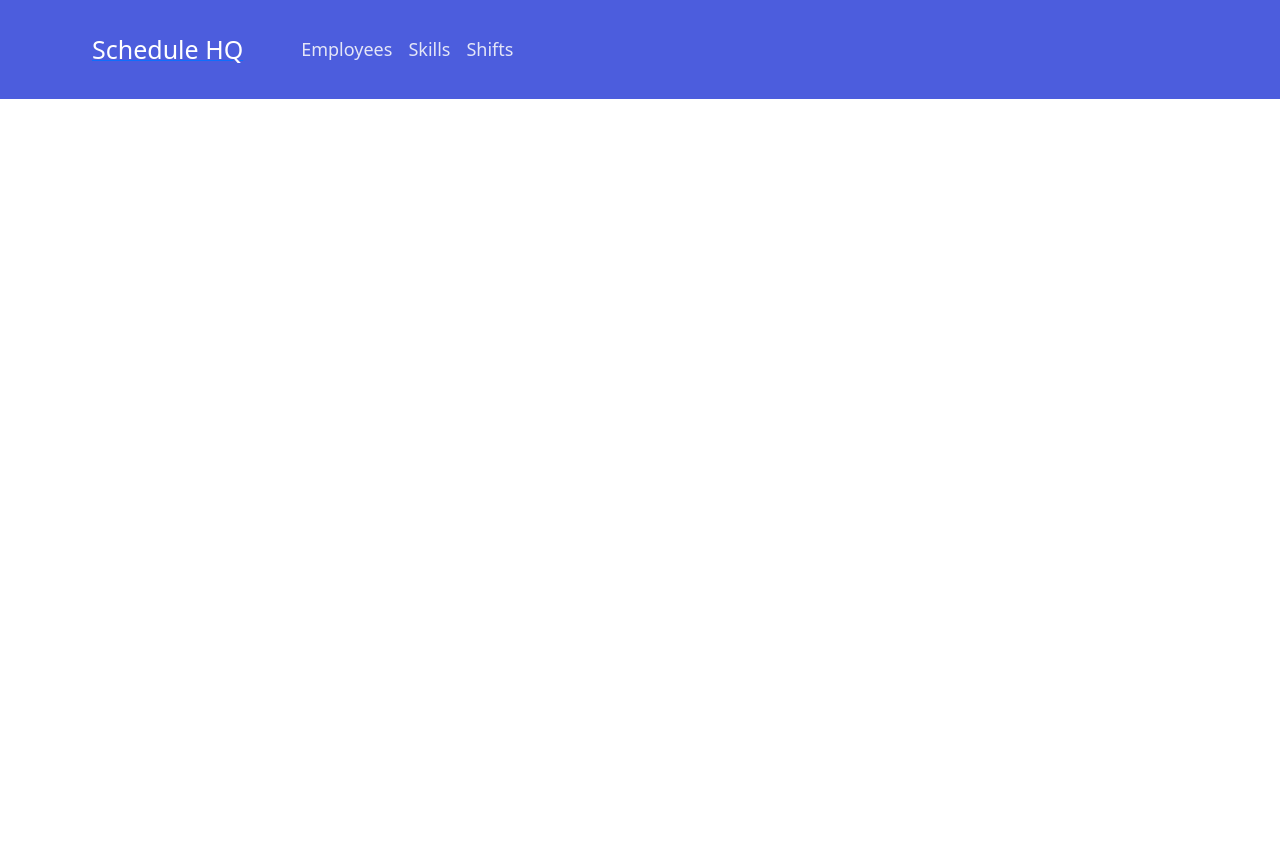
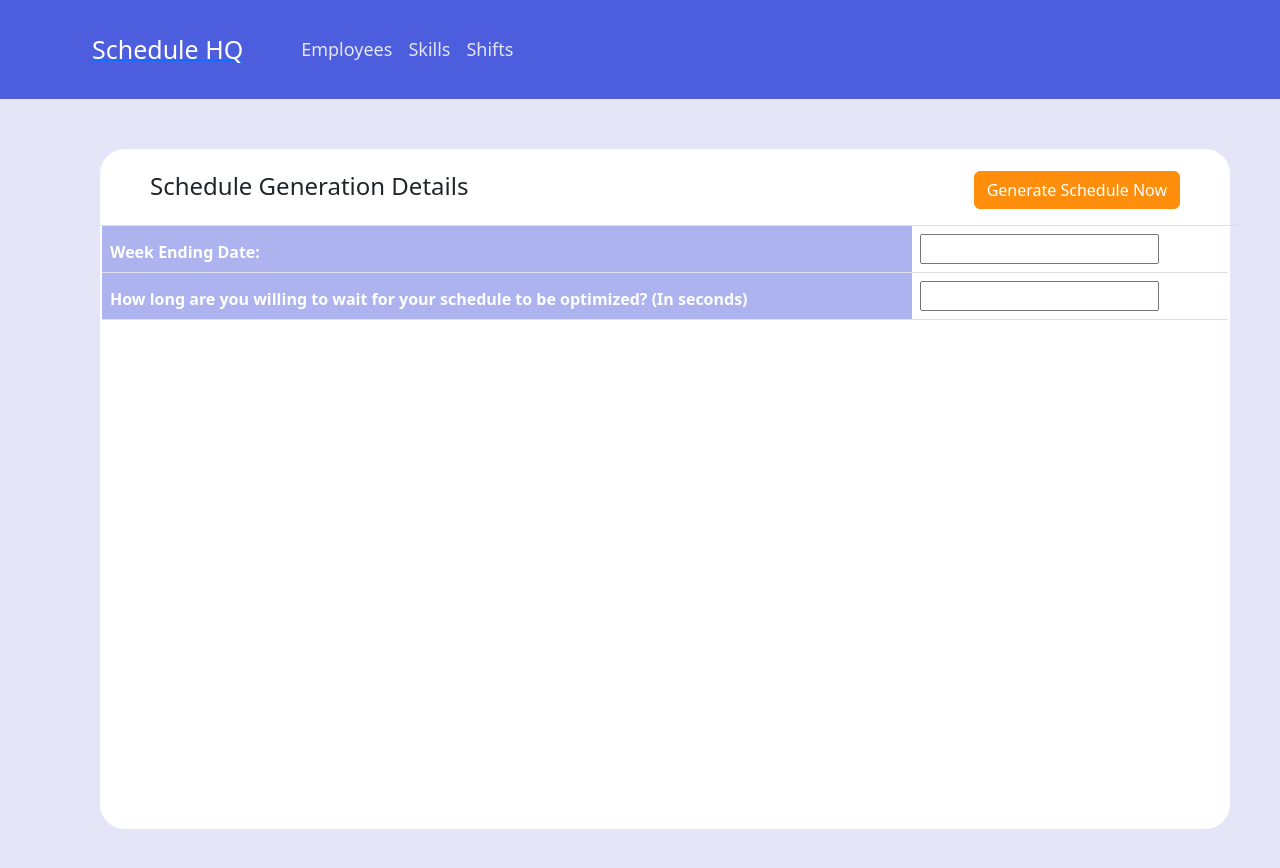
Before and after one commit to rrbannon2/ScheduleHQ, a React (Create React App) app in the folder Schedule/static/: page /generateschedule in a window 1280 px wide. Before the commit the page ends 800 px from the top, so only its background shows below. Built offline with nearby package versions, Linux system fonts and the light colour scheme.

Commit message:
Basic schedule generation page added, button on page calls /writeSchedule and returns user to home page

```diff
--- a/Schedule/static/src/App.js
+++ b/Schedule/static/src/App.js
@@ -13,6 +13,7 @@ import BusinessInfoPage from './components/BusinessInfo/BusinessInfo';
 import UpdateBusinessInfo from './components/BusinessInfo/UpdateBusinessInfo';
 import BaseDropDownMenu from './components/BaseDropDownMenu/BaseDropDownMenu';
 import DisplaySchedulePage from './components/DisplaySchedule/DisplaySchedulePage';
+import GenerateSchedulePage from './components/GenerateSchedule/GenerateSchedulePage';
 import ShiftsTable from './components/ShiftsTable/ShiftsTable';
 import SkillsTable from './components/SkillsTable/SkillsTable';
 import { BrowserRouter as Router, Route, Routes } from 'react-router-dom';
@@ -35,6 +36,7 @@ const App = () => {
 
         <Routes>
           <Route path="/" element={<DisplaySchedulePage />} />
+          <Route path="/generateschedule" element={<GenerateSchedulePage />} />
           <Route path="/employeetable" element={<EmployeeTable />} />
           <Route path="/addemptable" element={<AddEmployeeTable />} />
           <Route path="/baseemptable" element={<BaseEmployeeDataTable />} />
--- a/Schedule/static/src/components/BaseEmployeeDataTable/BaseEmployeeDataTable.jsx
+++ b/Schedule/static/src/components/BaseEmployeeDataTable/BaseEmployeeDataTable.jsx
@@ -143,7 +143,6 @@ const PrepEmployeeData = (addEmployee) => {
 
 
     for (let basicCell of basicInfoCells) {
-        console.log(basicCell)
         var cell = document.getElementById(basicCell).value;
         if (cell !== '') {
             basicJsonDict[basicCell] = cell;
--- a/Schedule/static/src/components/EmployeeTable/EmployeeTable.jsx
+++ b/Schedule/static/src/components/EmployeeTable/EmployeeTable.jsx
@@ -14,7 +14,7 @@ const EmployeeTable = () => {
             setListOfEmployees(response.data);
         });
     }, []);
-    console.log(listOfEmployees);
+    // console.log(listOfEmployees);
 
     return (
         listOfEmployees &&
--- a/Schedule/static/src/components/GenerateSchedule/GenerateSchedulePage.jsx
+++ b/Schedule/static/src/components/GenerateSchedule/GenerateSchedulePage.jsx
@@ -0,0 +1,41 @@
+import React, { useState, useEffect } from 'react';
+import { Table, Button, Row, Col } from 'react-bootstrap';
+import { Link } from 'react-router-dom';
+import FetchComponent from '../FetchComponent/FetchComponent';
+import '../BaseEmployeeDataTable/BaseEmployeeDataTable.css';
+
+const GenerateSchedulePage = () => {
+
+
+    return (
+        <div className='tableContainer'>
+            <div className='containerTitle'>
+                <Row className='d-flex align-items-center pb-3 px-5 square border-bottom'>
+                    <Col className='align-items-center'>
+                        <h4>Schedule Generation Details</h4>
+                    </Col>
+                    <Col className='d-flex justify-content-end'>
+                        <Button id='addNew' to="/" onClick={() => FetchComponent({ "date": document.getElementById("date").value, "seconds":document.getElementById("seconds").value },"POST","/writeSchedule",null)}> {/* Should probably be using something like useState rather than DOM manipulation. FIX */}
+                            Generate Schedule Now
+                        </Button>
+                    </Col>
+                </Row>
+                <Table striped hover>
+                    <thead>
+                        <tr>
+                            <th>Week Ending Date:</th>
+                            <td> <input id="date"></input></td>
+                        </tr>
+
+                        <tr>
+                            <th>How long are you willing to wait for your schedule to be optimized? (In seconds)</th>
+                            <td><input id="seconds"></input></td>
+                        </tr>
+                    </thead>
+               </Table>
+            </div>
+        </div>
+    );
+};
+
+export default GenerateSchedulePage;
```
Also changed, not shown: 2 other files (tests, documents, lock files or other folders).
